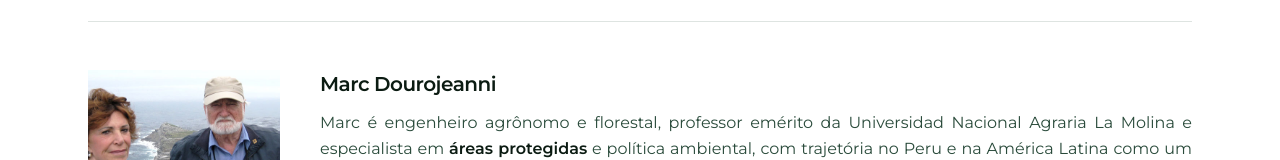
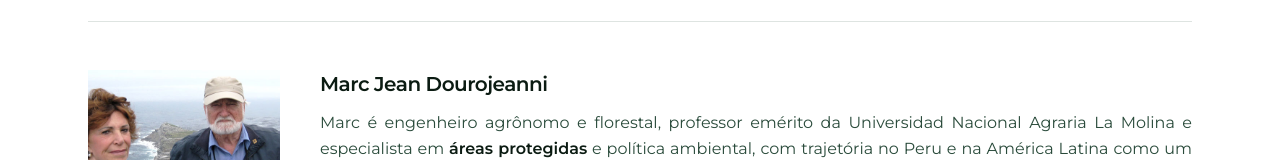
Before and after one commit to julianopadua/forest-portal, a Next.js app: page /quem-somos in a window 1280 px wide. Shown: the part 3671-3831 px from the top of the page. Built offline with nearby package versions, Linux system fonts and the light colour scheme; no server answers.

Commit message:
doc: update on about page

```diff
--- a/content/about/en-US.mdx
+++ b/content/about/en-US.mdx
@@ -46,7 +46,7 @@ import { AboutDivider, AboutHero, AboutPersonInline, AboutQuote, AboutSection }
       target="_blank"
       rel="noreferrer noopener"
     >
-      View capstone project (UFSCar repository)
+      {"View capstone project (UFSCar repository)"}
     </a>
   </div>
 </AboutSection>
@@ -130,14 +130,14 @@ import { AboutDivider, AboutHero, AboutPersonInline, AboutQuote, AboutSection }
   />
 
   <AboutPersonInline
-    name="Marc Dourojeanni"
+    name="Marc Jean Dourojeanni"
     photoSrc="/images/whoweare/Marc-e-MTereza.jpg"
     photoAlt="Marc Dourojeanni and Maria Tereza Jorge Pádua"
     photoCaption="Marc Dourojeanni and Maria Tereza Jorge Pádua — personal archive"
     description={
       <>
         <div>
-          <strong>Marc Dourojeanni</strong> (Marc Jean Dourojeanni Ricordi) is an agronomist and forest engineer, professor, and specialist in <strong>protected areas</strong> and environmental policy, with a career in Peru and Latin America. He taught at Universidad Nacional Agraria La Molina, held leadership roles in Peru’s forestry institutions, worked at the Inter-American Development Bank, and collaborated with bodies such as IUCN. He is the author of books and articles on the Amazon, conservation, and protected areas, and coauthored works with <strong>Maria Tereza Jorge Pádua</strong>, among others.
+          Marc Dourojeanni is an agronomist and forest engineer, professor, and specialist in <strong>protected areas</strong> and environmental policy, with a career in Peru and Latin America. He taught at Universidad Nacional Agraria La Molina, held leadership roles in Peru’s forestry institutions, worked at the Inter-American Development Bank, and collaborated with bodies such as IUCN. He is the author of books and articles on the Amazon, conservation, and protected areas, and coauthored works with <strong>Maria Tereza Jorge Pádua</strong>, among others.
         </div>
         <div className="not-prose mt-3 text-sm">
           <a
--- a/content/about/pt-BR.mdx
+++ b/content/about/pt-BR.mdx
@@ -46,7 +46,7 @@ import { AboutDivider, AboutHero, AboutPersonInline, AboutQuote, AboutSection }
       target="_blank"
       rel="noreferrer noopener"
     >
-      Ver trabalho de conclusão de curso (repositório UFSCar)
+      {"Ver trabalho de conclusão de curso (repositório UFSCar)"}
     </a>
   </div>
 </AboutSection>
@@ -130,7 +130,7 @@ import { AboutDivider, AboutHero, AboutPersonInline, AboutQuote, AboutSection }
   />
 
   <AboutPersonInline
-    name="Marc Dourojeanni"
+    name="Marc Jean Dourojeanni"
     photoSrc="/images/whoweare/Marc-e-MTereza.jpg"
     photoAlt="Marc Dourojeanni e Maria Tereza Jorge Pádua"
     photoCaption="Marc Dourojeanni e Maria Tereza Jorge Pádua — arquivo pessoal"
```
Also changed, not shown: 1 other file (tests, documents, lock files or other folders).
